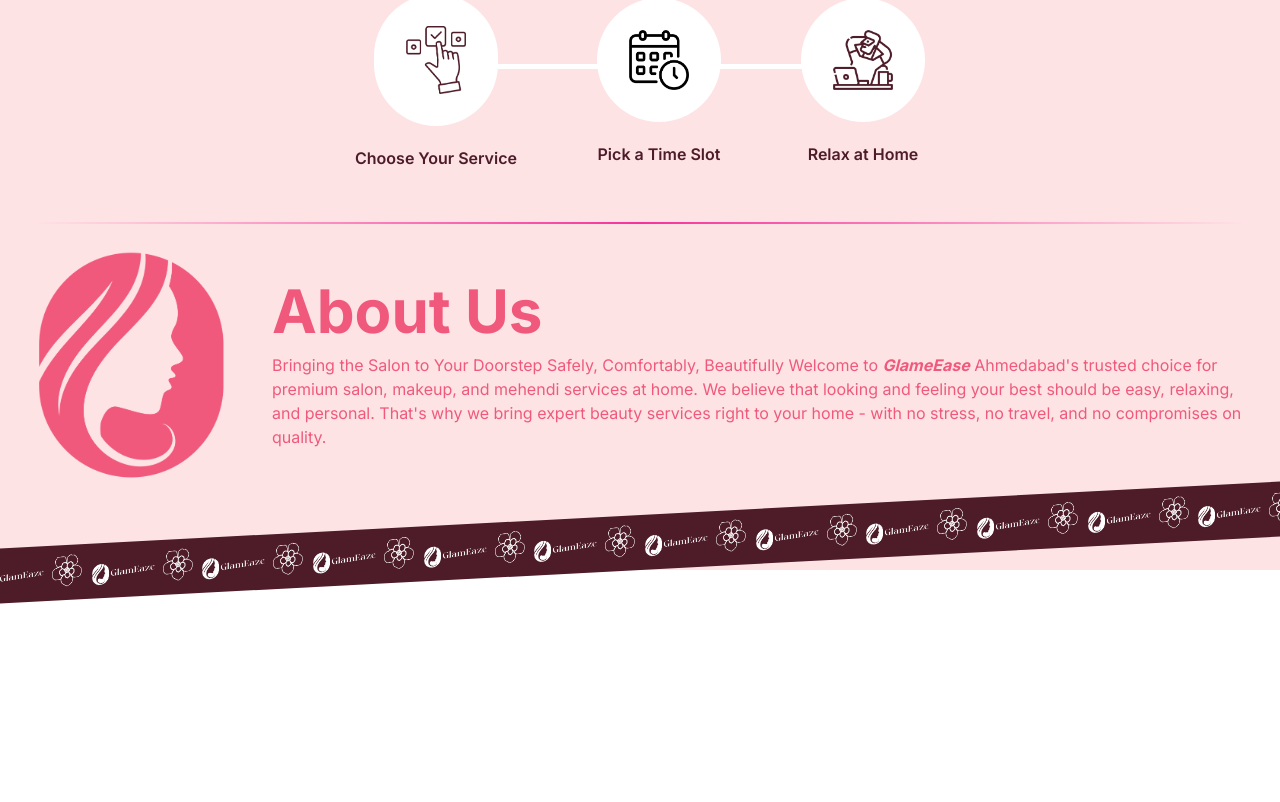
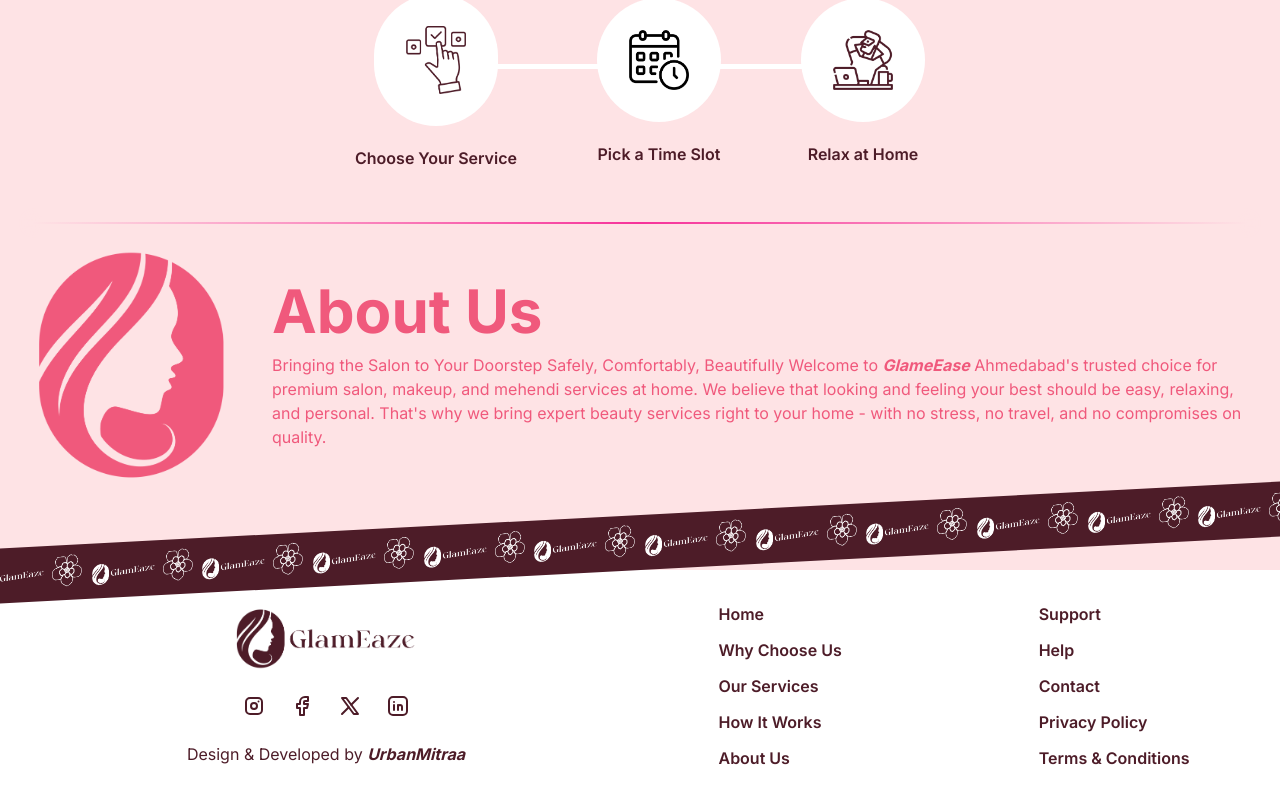
Before and after one commit to kuldeepsinghr/glam-eaze, a Next.js app: page / in a window 1280 px wide. Shown: the part 2286-3088 px from the top of the page. Before the commit the page ends 2890 px from the top, so only its background shows below. Built offline with nearby package versions, Linux system fonts and the light colour scheme.

Commit message:
feat: create footer section

```diff
--- /dev/null
+++ b/app/_components/Footer.jsx
@@ -0,0 +1,55 @@
+import Image from 'next/image';
+import React from 'react';
+import {
+  IconBrandInstagram,
+  IconBrandFacebook,
+  IconBrandX,
+  IconBrandLinkedin,
+} from '@tabler/icons-react';
+import { menuList } from '@/utils/menuList';
+
+export const Footer = () => {
+  return (
+    <footer className="container text-secondary list-none my-5 mx-auto w-full">
+      <div className="px-3 py-3 grid grid-cols-1 gap-10 md:grid-cols-2 lg:gap-0">
+        {/* logo and social media icon */}
+        <div className="flex items-center justify-center gap-6 flex-col">
+          <Image
+            src="/Logo/Glameaze-08.png"
+            width={180}
+            height={100}
+            alt="logo"
+          />
+          <div className="flex items-center justify-center gap-6">
+            <IconBrandInstagram stroke={2} />
+            <IconBrandFacebook stroke={2} />
+            <IconBrandX stroke={2} />
+            <IconBrandLinkedin stroke={2} />
+          </div>
+          <p>
+            Design & Developed by{' '}
+            <span className="font-bold italic">UrbanMitraa</span>
+          </p>
+        </div>
+
+        <div className="flex items-center font-semibold justify-center gap-10 md:justify-around">
+          {/* Home */}
+          <div className="flex flex-col gap-3">
+            {menuList.map((item) => (
+              <li key={item.id}>{item.name}</li>
+            ))}
+          </div>
+
+          {/* Support */}
+          <div className="flex flex-col gap-3">
+            <li>Support</li>
+            <li>Help</li>
+            <li>Contact</li>
+            <li>Privacy Policy</li>
+            <li>Terms & Conditions</li>
+          </div>
+        </div>
+      </div>
+    </footer>
+  );
+};
--- a/app/layout.js
+++ b/app/layout.js
@@ -1,6 +1,7 @@
 import { Dancing_Script, Inter } from 'next/font/google';
 import './globals.css';
 import { Header } from './_components/Header';
+import { Footer } from './_components/Footer';
 const inter = Inter({
   weight: ['400', '500', '600', '700', '800'],
   subsets: ['latin'],
@@ -48,6 +49,7 @@
       <body className={`${inter.className} ${dancingScript.variable}`}>
         <Header />
         <main className="pt-12">{children}</main>
+        <Footer />
       </body>
     </html>
   );
```
